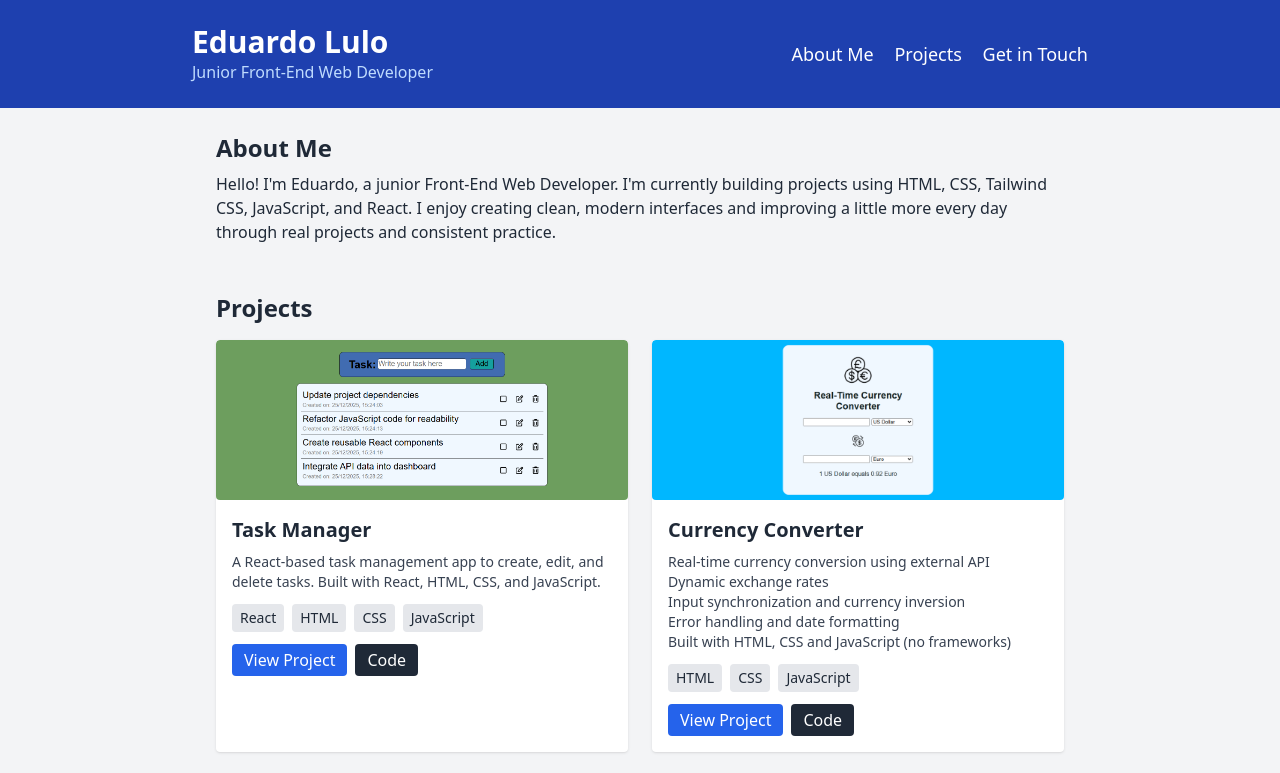
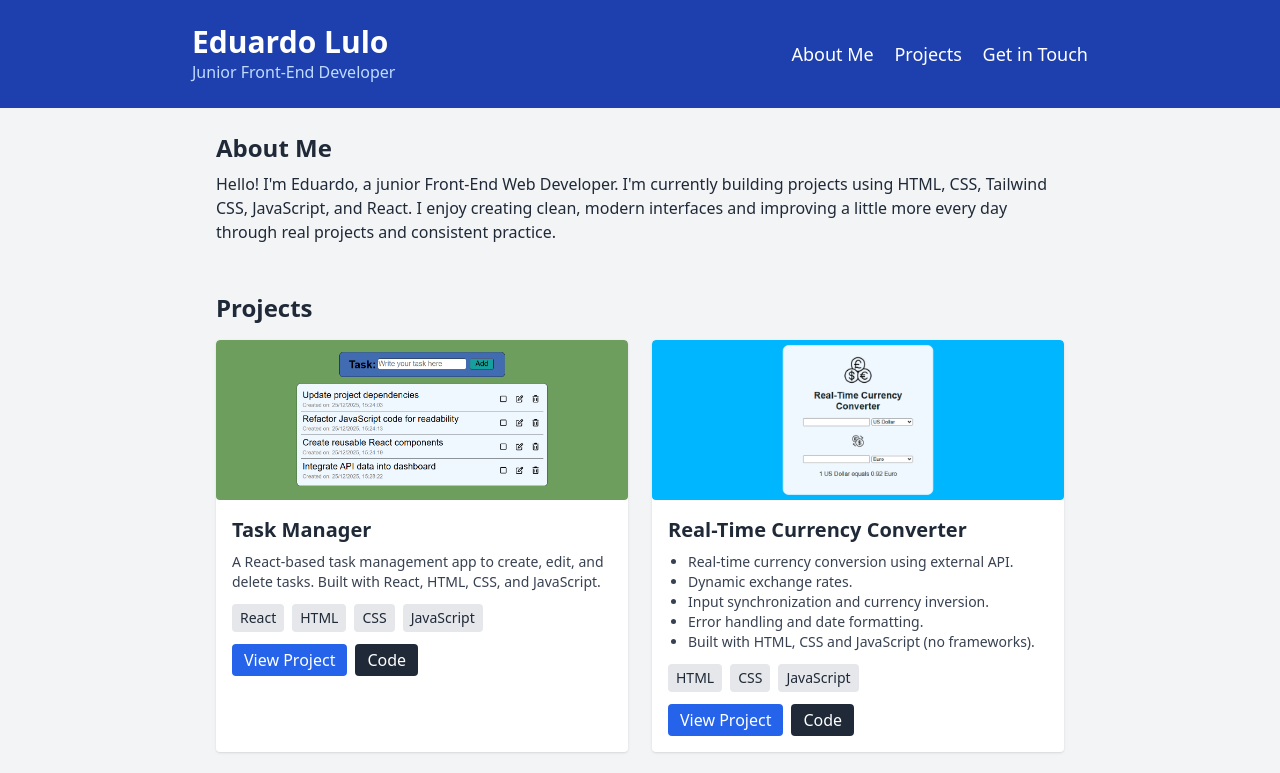
Before and after one commit to edujlulo/personal-portfolio, a website: page index.html in a window 1280 px wide. Shown: the top 773 px of the page. Drawn offline with nearby package versions, Linux system fonts and the light colour scheme.

Commit message:
Updated the Readme

```diff
--- a/index.html
+++ b/index.html
@@ -27,7 +27,7 @@
       >
         <div>
           <h1 class="text-3xl font-bold">Eduardo Lulo</h1>
-          <p class="text-blue-200 text-base">Junior Front-End Web Developer</p>
+          <p class="text-blue-200 text-base">Junior Front-End Developer</p>
         </div>
 
         <nav class="space-x-4 text-lg">
@@ -134,14 +134,16 @@
             </div>
 
             <div class="p-4">
-              <h3 class="text-xl font-semibold mb-2">Currency Converter</h3>
+              <h3 class="text-xl font-semibold mb-2">
+                Real-Time Currency Converter
+              </h3>
 
-              <ul class="mb-3 text-sm text-gray-700">
-                <li>Real-time currency conversion using external API</li>
-                <li>Dynamic exchange rates</li>
-                <li>Input synchronization and currency inversion</li>
-                <li>Error handling and date formatting</li>
-                <li>Built with HTML, CSS and JavaScript (no frameworks)</li>
+              <ul class="mb-3 text-sm text-gray-700 list-disc pl-5">
+                <li>Real-time currency conversion using external API.</li>
+                <li>Dynamic exchange rates.</li>
+                <li>Input synchronization and currency inversion.</li>
+                <li>Error handling and date formatting.</li>
+                <li>Built with HTML, CSS and JavaScript (no frameworks).</li>
               </ul>
 
               <div class="flex flex-wrap gap-2 mb-3">
```
Also changed, not shown: README.md.
